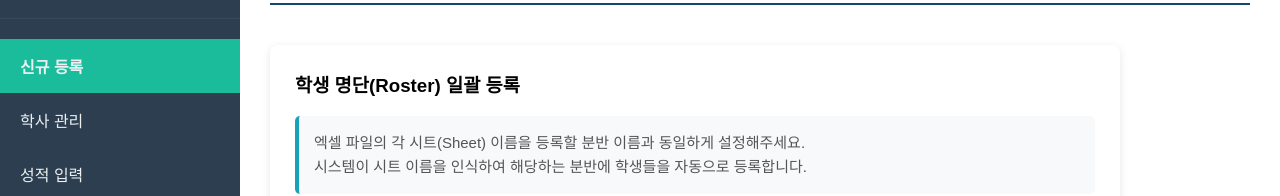
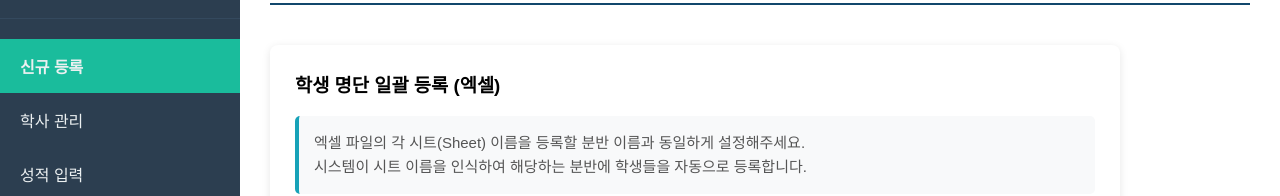
Before and after one commit to khkim09/Academy_Client, a React (Create React App) app in the folder client/: page /registration in a window 1280 px wide. Both pictures are taken after a click on the link "신규 등록". Shown: the part 124-320 px from the top of the page. Built offline with nearby package versions, Linux system fonts and the light colour scheme; no server answers.

Commit message:
엑셀 템플릿 다운로드 오류 수정 테스트

```diff
--- a/client/src/components/screens/RegistrationPage.jsx
+++ b/client/src/components/screens/RegistrationPage.jsx
@@ -25,6 +25,7 @@ const RegistrationPage = () => {
         formData.append('rosterFile', selectedFile);
         setIsUploading(true);
         setUploadResult(null);
+
         try {
             const res = await api.post('/api/registration/upload-roster', formData, {
                 headers: { 'Content-Type': 'multipart/form-data' }
@@ -53,7 +54,8 @@ const RegistrationPage = () => {
             link.remove();
             window.URL.revokeObjectURL(url);
         } catch (err) {
-            showToast('다운로드에 실패했습니다. DB에 등록된 분반이 있는지 확인해주세요.', 'error');
+            const errorMessage = '다운로드에 실패했습니다. DB에 등록된 분반이 있는지 확인해주세요.';
+            showToast(errorMessage, 'error');
         }
     };
 
@@ -61,7 +63,7 @@ const RegistrationPage = () => {
         <div className="registration-page-container">
             <h2>신규 등록 및 데이터 관리</h2>
             <div className="upload-section">
-                <h3>학생 명단(Roster) 일괄 등록</h3>
+                <h3>학생 명단 일괄 등록 (엑셀)</h3>
                 <div className="description">
                     엑셀 파일의 각 시트(Sheet) 이름을 등록할 분반 이름과 동일하게 설정해주세요.<br />
                     시스템이 시트 이름을 인식하여 해당하는 분반에 학생들을 자동으로 등록합니다.
@@ -70,7 +72,9 @@ const RegistrationPage = () => {
                     <h4>1단계: 템플릿 다운로드 및 작성</h4>
                     <p>템플릿의 Sheet 이름을 실제 분반 이름으로 변경하고, 학생 정보를 입력하여 업로드할 수 있습니다.</p>
                     {/* [수정] public 폴더의 파일을 직접 가리키도록 경로 수정 */}
-                    <a href="/roster_template.xlsx" download="roster_template.xlsx" className="template-btn">명단 템플릿 다운로드</a>
+                    <a href="/template_roster.xlsx" download="template_roster.xlsx" className="template-btn">
+                        명단 템플릿 다운로드
+                    </a>
                 </div>
                 <div className="upload-step">
                     <h4>2단계: 작성한 엑셀 파일 업로드</h4>
```
